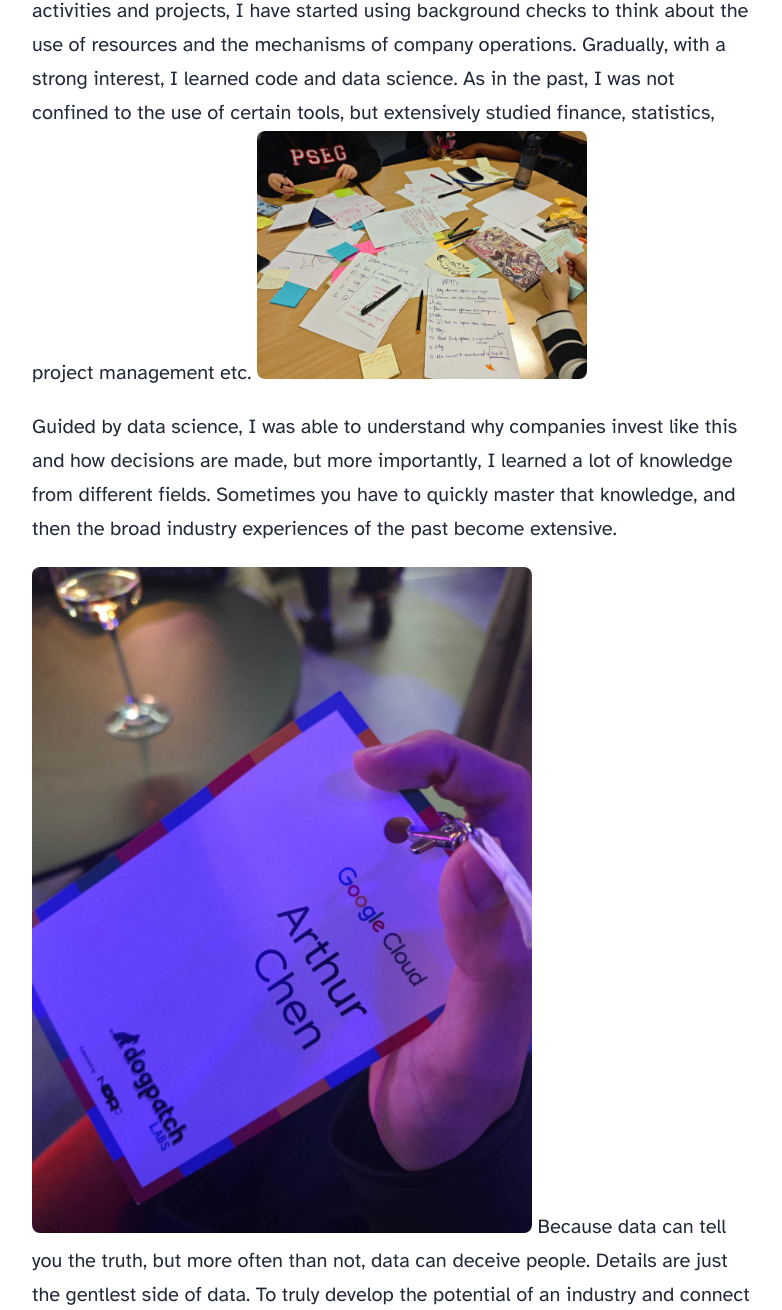
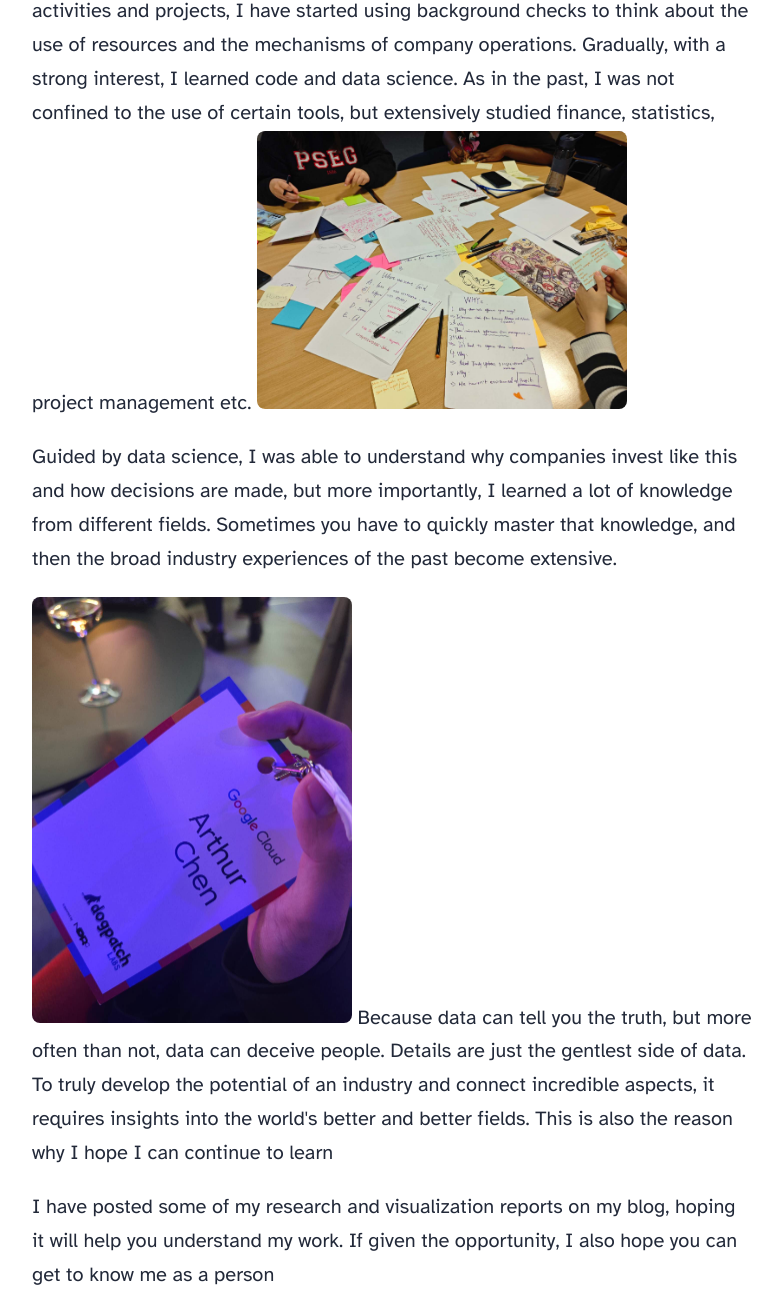
Before and after one commit to Arthur-Chen921/astro-blog, an Astro site: page / in a window 1280 px wide. Shown: the part 1110-2420 px from the top of the page, without its empty margins (248-1030 px from the left). Built offline with nearby package versions, Linux system fonts and the light colour scheme; Astro itself is replaced by a stand-in of ours.

Commit message:
Update index.astro

```diff
--- a/src/pages/index.astro
+++ b/src/pages/index.astro
@@ -47,8 +47,8 @@
 			<img
     				src="/workshop.jpg"
     				alt="Qiushi Chen_Photo"
-    				width="330"
-    				height="380"
+    				width="370"
+    				height="350"
     				class="my-photo"
   			/>
 			</p>
@@ -64,8 +64,8 @@
 			<img
     				src="/dogpatch.jpg"
     				alt="Qiushi Chen_Photo"
-    				width="500"
-    				height="450"
+    				width="320"
+    				height="400"
     				class="my-photo"
   			/>
 				Because data can tell you the truth, but more often than not,
```
